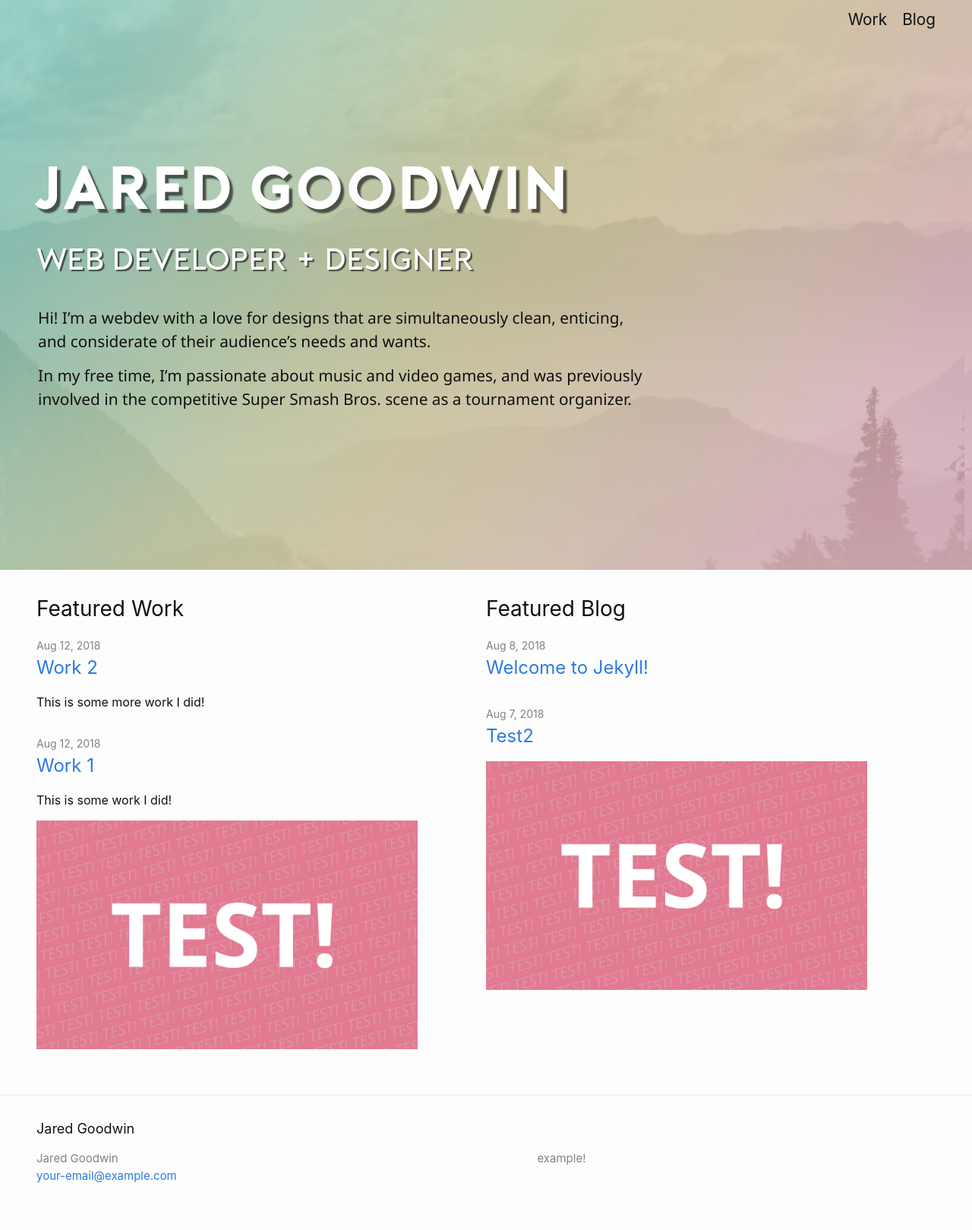
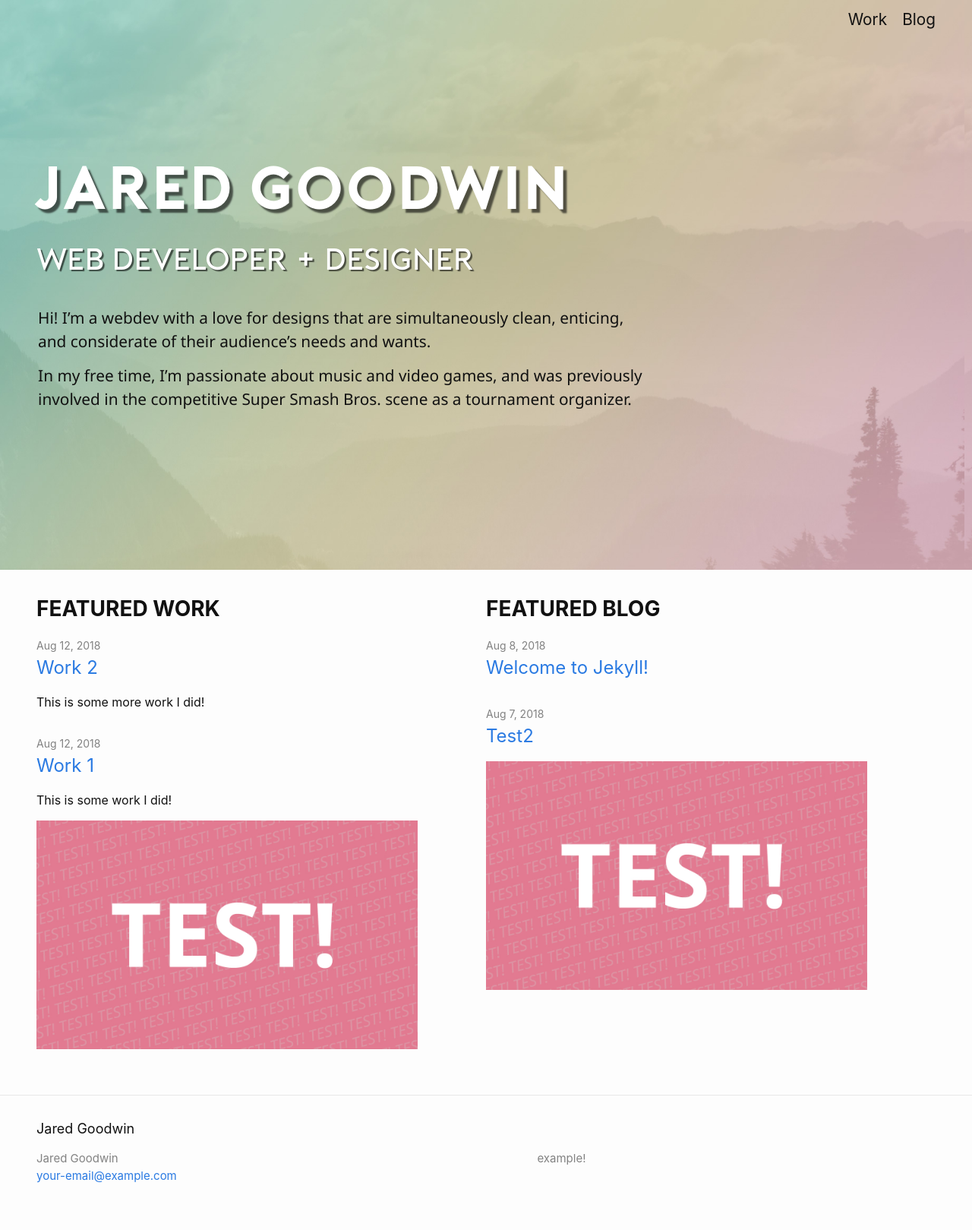
Before and after one commit to goodwin72/jaredrgoodwin.com, a Jekyll site: the page built from index.html, in a window 1280 px wide. Shown: the whole page at 76% size. Built offline with Jekyll 4.4.1, drawn with Linux system fonts in a browser that asks for light colours.

Commit message:
Column headers are now uppercase and bold (both via CSS)

```diff
--- a/_sass/minima/_layout.scss
+++ b/_sass/minima/_layout.scss
@@ -376,6 +376,14 @@
     //margin-left: 8px;
 }
 
+/**
+ * Feeds
+ **/
+
+.post-list-heading{
+    font-weight: 700;
+    text-transform: uppercase;
+}
 
 .feed-image{
     width: 550px;
```
